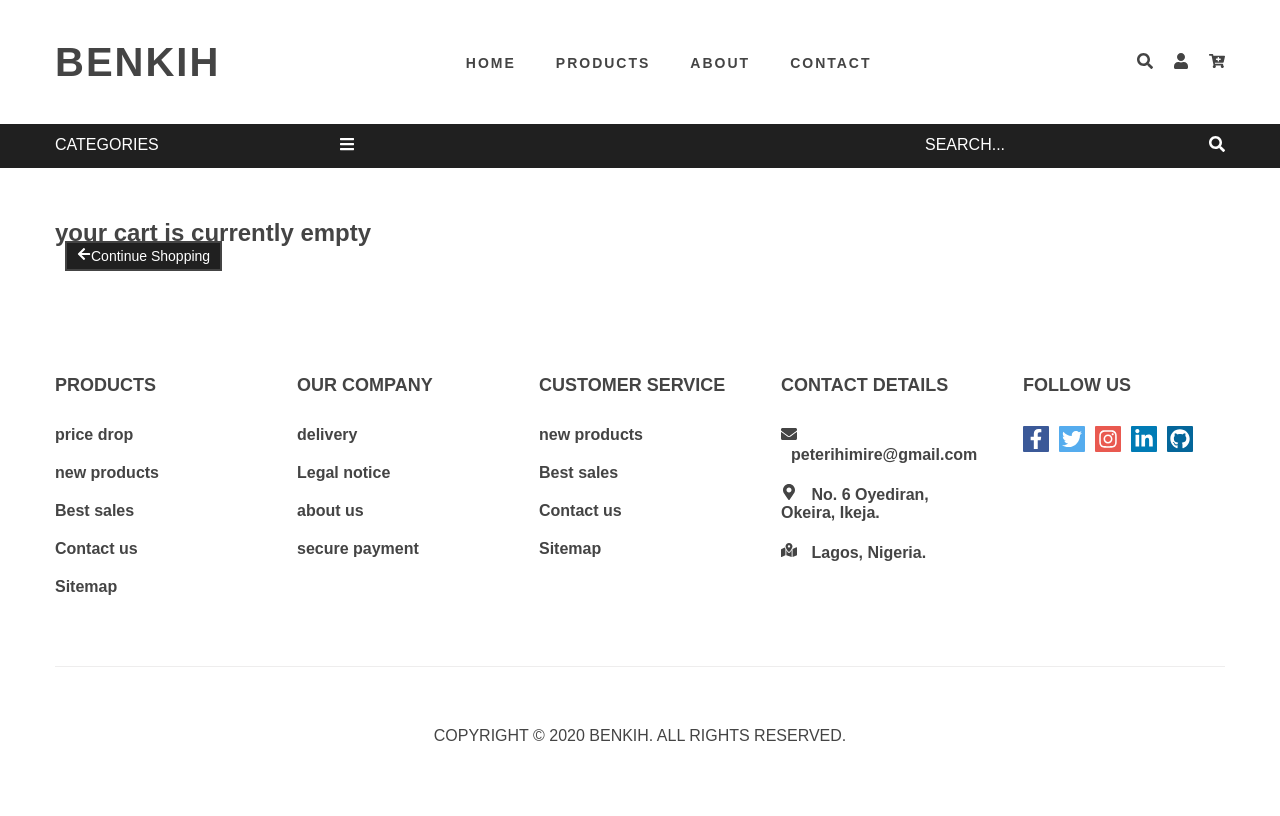
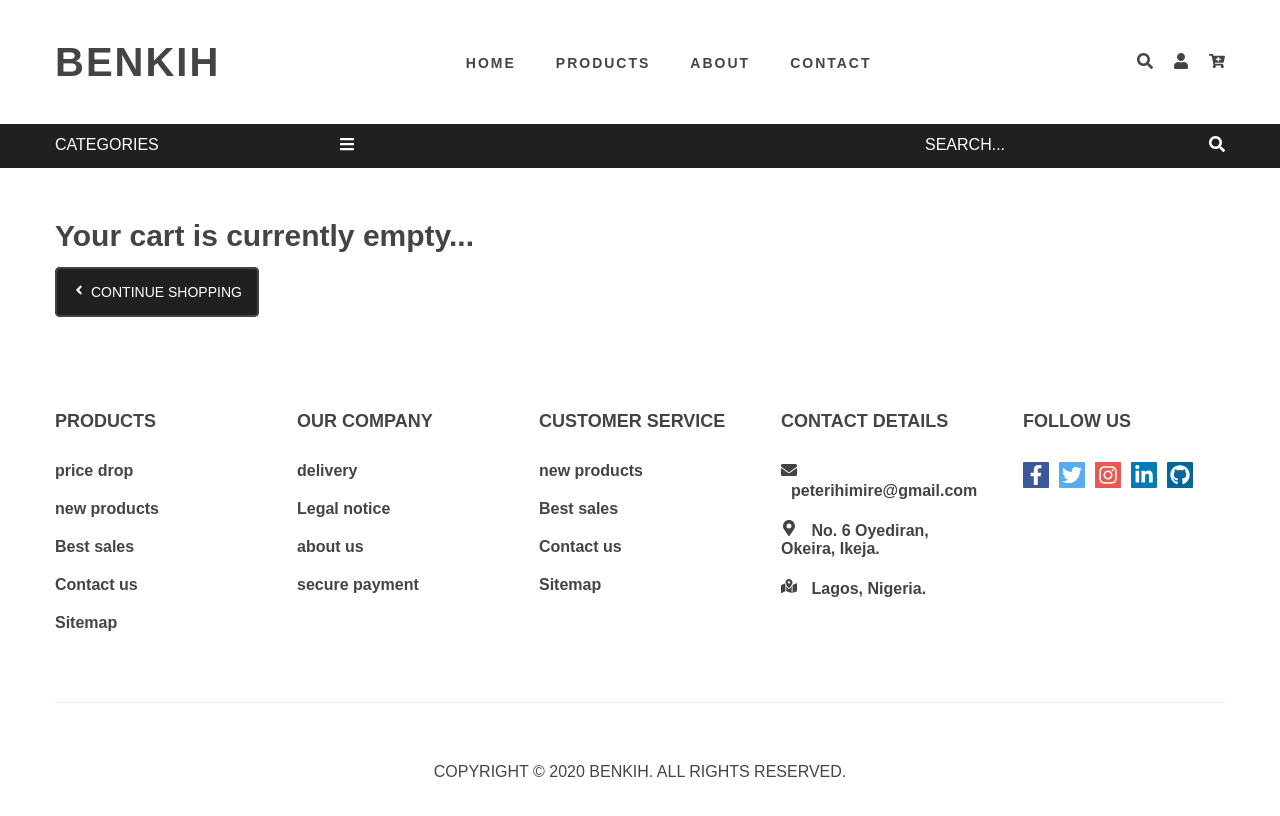
Before and after one commit to peterihimire/benkih-ecommerce-react, a React (Create React App) app: page /cart in a window 1280 px wide. Shown: the top 816 px of the page. Built offline with nearby package versions, Linux system fonts and the light colour scheme.

Commit message:
working on the general looks to make it a lot more appealing

```diff
--- a/src/App.css
+++ b/src/App.css
@@ -79,6 +79,7 @@
 .navbar-btn {
   background: none;
   border: solid 0.2rem var(--mainBlack);
+  border-radius: 0.5rem;
   padding: 0.27rem 0.5rem 0rem 0.5rem;
   outline: none;
 }
@@ -107,12 +108,13 @@
   position: fixed;
   background: var(--mainWhite);
   width: 100%;
-  top: 90px;
+  top: 85px;
   left: 0;
   transition: var(--mainTransition);
   transform: translateY(-200%);
   z-index: 1;
   color: var(--mainBlack);
+  /* border-bottom: solid 2px rgba(29, 28, 28, 0.849); */
   box-shadow: 0 0 1.2rem 0 rgba(29, 28, 28, 0.849);
 }
 .mobile-nav-item {
@@ -302,6 +304,7 @@
 .btn {
   padding: 0.5rem 2rem;
   border: solid 0.2rem var(--mainBlack);
+  border-radius: 0.5rem;
   margin: 0 1rem;
   text-decoration: none;
   color: var(--mainBlack);
@@ -515,6 +518,7 @@
 .product {
   box-shadow: 0.1rem 0.1rem 0.8rem 0.1rem rgba(199, 197, 197, 0.849);
   border-color: transparent;
+  border-radius: 0.2rem;
   transition: var(--mainTransition);
 }
 .product:hover {
@@ -522,10 +526,14 @@
 }
 .img-container {
   padding: 2.2rem;
+
   position: relative;
   overflow: hidden;
 }
 .img-container:hover .cart-btn {
+  transform: translate(-50%, -50%) scale(1);
+}
+.img-container:hover .cart-btn-details {
   transform: translate(-50%, -50%) scale(1);
 }
 .img-container:hover img {
@@ -536,6 +544,7 @@
 }
 .img-container img {
   width: 100%;
+  border-radius: 0.2rem;
   transition: var(--mainTransition);
 }
 .product-footer {
@@ -558,15 +567,35 @@
 .cart-btn {
   position: absolute;
   top: 50%;
-  left: 50%;
-  padding: 0.5rem 1rem;
+  left: 60%;
+  padding: 0.7rem 1rem 0.3rem 1rem;
   font-size: 2rem;
   background: var(--primaryColor);
   color: var(--mainWhite);
   border: none;
   transform: scale(0);
+  border-radius: 0.3rem;
+  text-transform: capitalize;
+  font-weight: bold;
+}
+.cart-btn-details {
+  position: absolute;
+  top: 50%;
+  left: 40%;
+  padding: 0.7rem 1rem 0.3rem 1rem;
+  font-size: 2rem;
+  background: var(--primaryColor);
+  color: var(--mainWhite);
+  border: none;
+  transform: scale(0);
+  border-radius: 0.3rem;
 }
 .cart-btn:hover {
+  background: var(--mainWhite);
+  color: var(--mainBlack);
+  transition: all 0.7s linear;
+}
+.cart-btn-details:hover {
   background: var(--mainWhite);
   color: var(--mainBlack);
   transition: all 0.7s linear;
@@ -649,9 +678,11 @@
   padding: 4rem;
   max-width: 70%;
   margin: 0 auto;
+  border-radius: 0.4rem;
 }
 .modal-contents img {
   width: 100%;
+  border-radius: 0.2rem;
 }
 .modal-contents h4 {
   font-size: 1.5rem;
@@ -672,6 +703,7 @@
     padding: 4rem;
     max-width: 40%;
     margin: 0 auto;
+    border-radius: 0.4rem;
   }
   .modal-contents h4 {
     font-size: 2rem;
@@ -714,7 +746,9 @@
 .cart-item-btn {
   padding: 0.5rem 1rem;
   margin: 0.2rem 0.2rem;
+  border-radius: 0.4rem;
   border: solid 2px var(--mainBlack);
+  cursor: pointer;
   font-weight: bold;
 }
 .cart-item-btn:hover {
@@ -762,6 +796,20 @@
 .btn-danger:hover {
   background: var(--mainRed);
   color: var(--mainWhite);
+}
+.empty-cart h1 {
+  font-size: 2.2rem;
+}
+.empty-cart-msg {
+  margin: 0 0 3rem 0;
+}
+.continue-shopping-btn {
+  padding: 1rem;
+  text-transform: uppercase;
+  margin: 0;
+}
+.continue-shopping-btn span {
+  padding: 0 0.3rem 0 0;
 }
 @media screen and (min-width: 768px) {
   .cart-columns-center {
@@ -812,5 +860,19 @@
   .hidden-on-desk {
     display: none;
   }
+  .empty-cart h1 {
+    font-size: var(--smallFont);
+  }
+  .empty-cart-msg {
+    margin: 0 0 3rem 0;
+  }
+  .continue-shopping-btn {
+    padding: 1.5rem;
+    text-transform: uppercase;
+    margin: 0;
+  }
+  .continue-shopping-btn span {
+    padding: 0 0.5rem 0 0;
+  }
 }
 /* end of cart */
--- a/src/components/Cart/EmptyCart.js
+++ b/src/components/Cart/EmptyCart.js
@@ -1,17 +1,20 @@
 import React from "react";
 import { Link } from "react-router-dom";
-import { FaArrowLeft } from "react-icons/fa";
+import { FaAngleLeft } from "react-icons/fa";
 
 const EmptyCart = () => {
   return (
     <div className="empty-cart">
       <div className="empty-cart-center">
-        <div>
-          <h1>your cart is currently empty</h1>
+        <div className="empty-cart-msg">
+          <h1>Your cart is currently empty...</h1>
         </div>
-        <Link to="/products" className="btn add-incart-btn">
+        <Link
+          to="/products"
+          className="btn add-incart-btn continue-shopping-btn"
+        >
           <span>
-            <FaArrowLeft />
+            <FaAngleLeft />
           </span>
           continue shopping
         </Link>
--- a/src/components/Product.js
+++ b/src/components/Product.js
@@ -1,6 +1,6 @@
 import React from "react";
 import { Link } from "react-router-dom";
-import { FaCartPlus } from "react-icons/fa";
+import { FaCartPlus, FaSearch } from "react-icons/fa";
 import { ProductConsumer } from "../context";
 import PropTypes from "prop-types";
 
@@ -17,8 +17,11 @@
               className="img-container"
               onClick={() => value.detailHandler(slug)}
             >
-              <Link to={`/details/${slug}`}>
+              <Link>
                 <img src={image} alt="product" />
+              </Link>
+              <Link to={`/details/${slug}`} className="cart-btn-details">
+                <FaSearch />
               </Link>
               <button
                 className="cart-btn"
```
